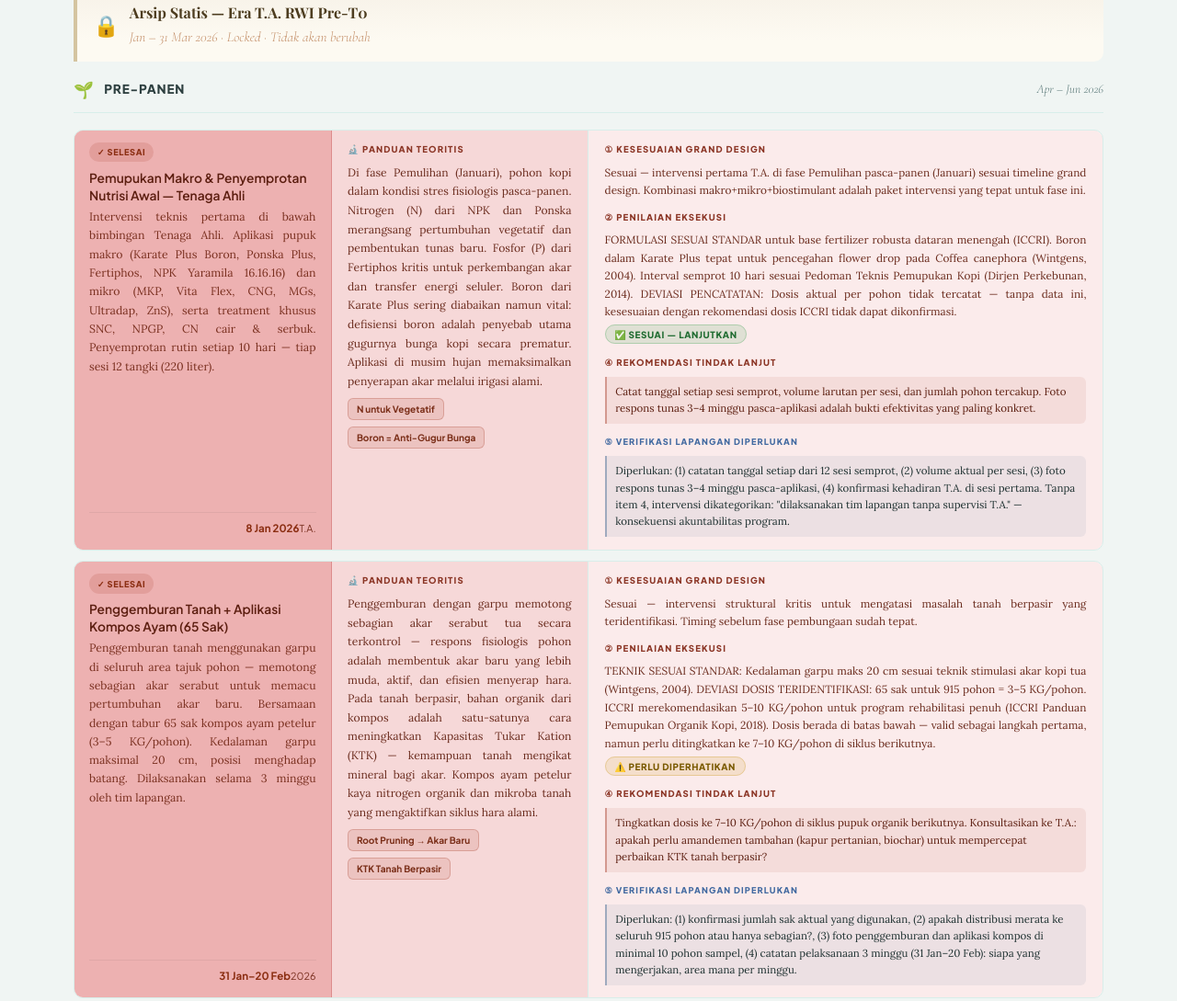
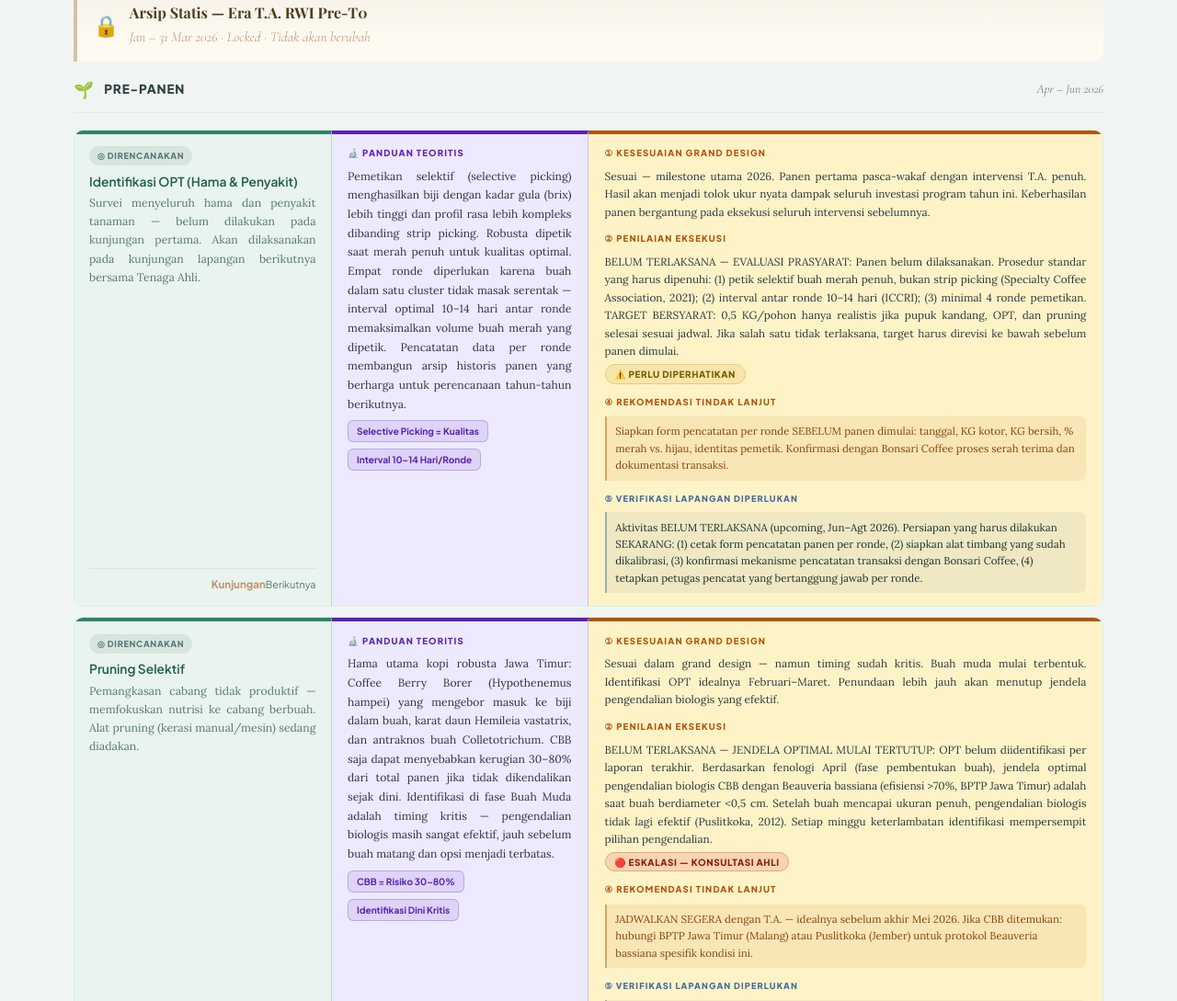
Before and after one commit to Adib-Psych/wakaf-produktif, a plain HTML site: page living-lab.html in a window 1280 px wide. Shown: the part 3668-4757 px from the top of the page at 92% size. Drawn offline with nearby package versions, Linux system fonts and the light colour scheme; a web font is replaced by a local one.

Commit message:
[living-lab] reverse order (newest first) + Year 2026 tier 3-color
Per Adib feedback 19 Mei 2026 evening:

1. REVERSE ORDER newest first per phase
   buildTheoryColumns() di-modified: untuk setiap year + setiap .act-log-list:
   - Reverse children DOM order (newest first within phase)
   - Permutate corresponding theoryData/evalData slice supaya
     mapping iterasi tetap match dengan DOM baru
   - Phase headers (Pre-Panen, Panen, Post-Panen) tetap urutan fenologi
   Result: dalam Pre-Panen 2026: OPT (planned) → Pruning → Pengadaan
   Pivoted (9 Mei) → Kunjungan TA (20 Apr) → Fish Extract (15 Mar) →
   PDAM (7 Mar) → Penggemburan → Pemupukan (8 Jan oldest).

2. TIER 3-COLOR untuk year-2026 (tahun berjalan)
   Apply mockup v2 palette (Adib mau ini specifically):
   - Tier 1 .act-log-progress (Aktual Works) → moss green #E8F4ED + border #2D8466
   - Tier 2 .act-log-theory (Kajian Teori) → purple academic #EDE9FE + border #5B21B6
   - Tier 3 .act-log-eval (Cross-Check) → amber audit #FEF3C7 + border #B45309
   Scoped via #year-2026 selector + !important untuk beat status-based bg.
   Plus text color tweaks (theory-label, eval-label, title, tag, followup)
   supaya contrast cocok dengan tier bg baru.

3. YEAR 2024 & 2025 (tahun statis) — TIDAK BERUBAH
   Pakai existing warna status-based (cherry red untuk status-done,
   green untuk status-ongoing, dst). Adib explicitly bilang biar saja.

```diff
--- a/living-lab.html
+++ b/living-lab.html
@@ -953,6 +953,42 @@ span.lang-en { display: none; }
 /* Akan Datang: biru-teal muted */
 .act-log-item.status-upcoming .act-log-progress { background: rgba(65,105,145,0.12); }
 .act-log-item.status-upcoming .act-log-theory   { background: rgba(65,105,145,0.07); }
+
+/* ══════════════════════════════════════════════════════════════════
+   TIER 3-COLOR untuk year-2026 (tahun berjalan) — locked 19 Mei 2026
+   Mockup v2 palette per Adib: Tier 1 moss · Tier 2 purple · Tier 3 amber
+   Year 2024 & 2025 tetap pakai warna existing (status-based)
+   ══════════════════════════════════════════════════════════════════ */
+#year-2026 .act-log-item .act-log-progress {
+  background: #E8F4ED !important;
+  border-top: 4px solid #2D8466 !important;
+  border-right-color: rgba(45,132,102,0.25) !important;
+}
+#year-2026 .act-log-item .act-log-theory {
+  background: #EDE9FE !important;
+  border-top: 4px solid #5B21B6 !important;
+  border-right-color: rgba(91,33,182,0.22) !important;
+}
+#year-2026 .act-log-item .act-log-eval {
+  background: #FEF3C7 !important;
+  border-top: 4px solid #B45309 !important;
+}
+/* Text colors year-2026 supaya contrast dengan tier bg */
+#year-2026 .act-log-item .theory-label { color: #5B21B6 !important; }
+#year-2026 .act-log-item .eval-label   { color: #B45309 !important; }
+#year-2026 .act-log-item .theory-body  { color: #2D3742 !important; }
+#year-2026 .act-log-item .eval-body    { color: #2D3742 !important; }
+#year-2026 .act-log-item .act-log-title { color: #1F5F47 !important; }
+#year-2026 .act-log-item .theory-tag {
+  background: rgba(91,33,182,0.1) !important;
+  border-color: rgba(91,33,182,0.25) !important;
+  color: #5B21B6 !important;
+}
+#year-2026 .act-log-item .eval-followup {
+  background: rgba(180,83,9,0.08) !important;
+  border-left-color: rgba(180,83,9,0.45) !important;
+  color: #8B4309 !important;
+}
 
 /* ── Terracotta Hangat — harmonisasi teks & aksen untuk status-done ── */
 .act-log-item.status-done .act-log-status       { background: rgba(160,50,30,0.15) !important; color: #8b2e12 !important; }
@@ -2655,9 +2691,32 @@ function buildTheoryColumns() {
   ['2024', '2025', '2026'].forEach(function(year) {
     var section = document.getElementById('year-' + year);
     if (!section) return;
+
+    // ═══════ REVERSE ORDER: newest first per phase (locked 19 Mei 2026 per Adib) ═══════
+    // Per phase-block .act-log-list: reverse children DOM order + permutate corresponding
+    // theoryData/evalData slice supaya mapping iterasi tetap match
+    var permTheories = [];
+    var permEvals = [];
+    var origTheories = theoryData[year] || [];
+    var origEvals = evalData[year] || [];
+    var globalIdx = 0;
+    section.querySelectorAll('.act-log-list').forEach(function(list) {
+      var phaseItems = Array.from(list.children);
+      var phaseCount = phaseItems.length;
+      // Reverse DOM items dalam phase
+      phaseItems.slice().reverse().forEach(function(item) { list.appendChild(item); });
+      // Permutate corresponding theoryData/evalData subset
+      var phaseTheories = origTheories.slice(globalIdx, globalIdx + phaseCount).reverse();
+      var phaseEvals = origEvals.slice(globalIdx, globalIdx + phaseCount).reverse();
+      permTheories = permTheories.concat(phaseTheories);
+      permEvals = permEvals.concat(phaseEvals);
+      globalIdx += phaseCount;
+    });
+    // Re-query items in new reversed DOM order
     var items = section.querySelectorAll('.act-log-item');
-    var theories = theoryData[year] || [];
-    var evals    = evalData[year]   || [];
+    var theories = permTheories;
+    var evals = permEvals;
+    // ═══════ END REVERSE LOGIC ═══════
     items.forEach(function(item, i) {
       var theory = theories[i];
       var ev     = evals[i];
```
